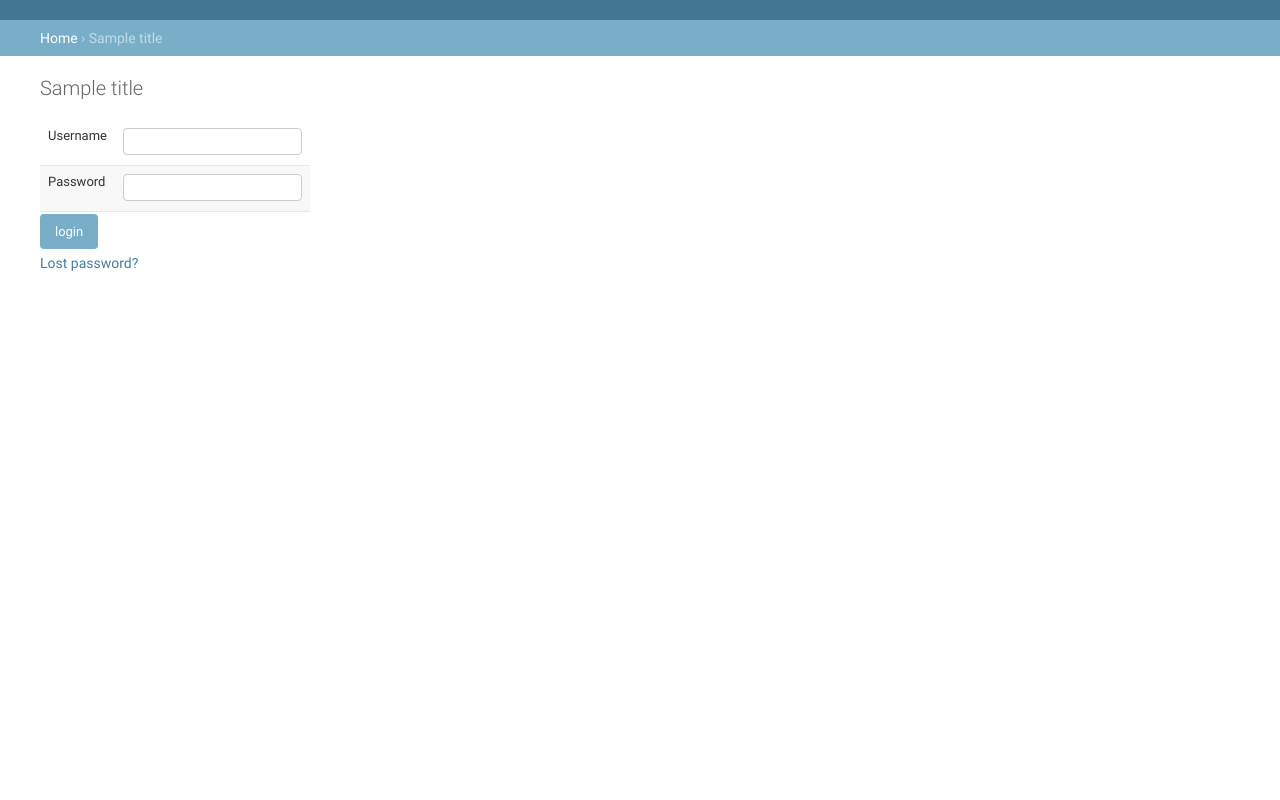
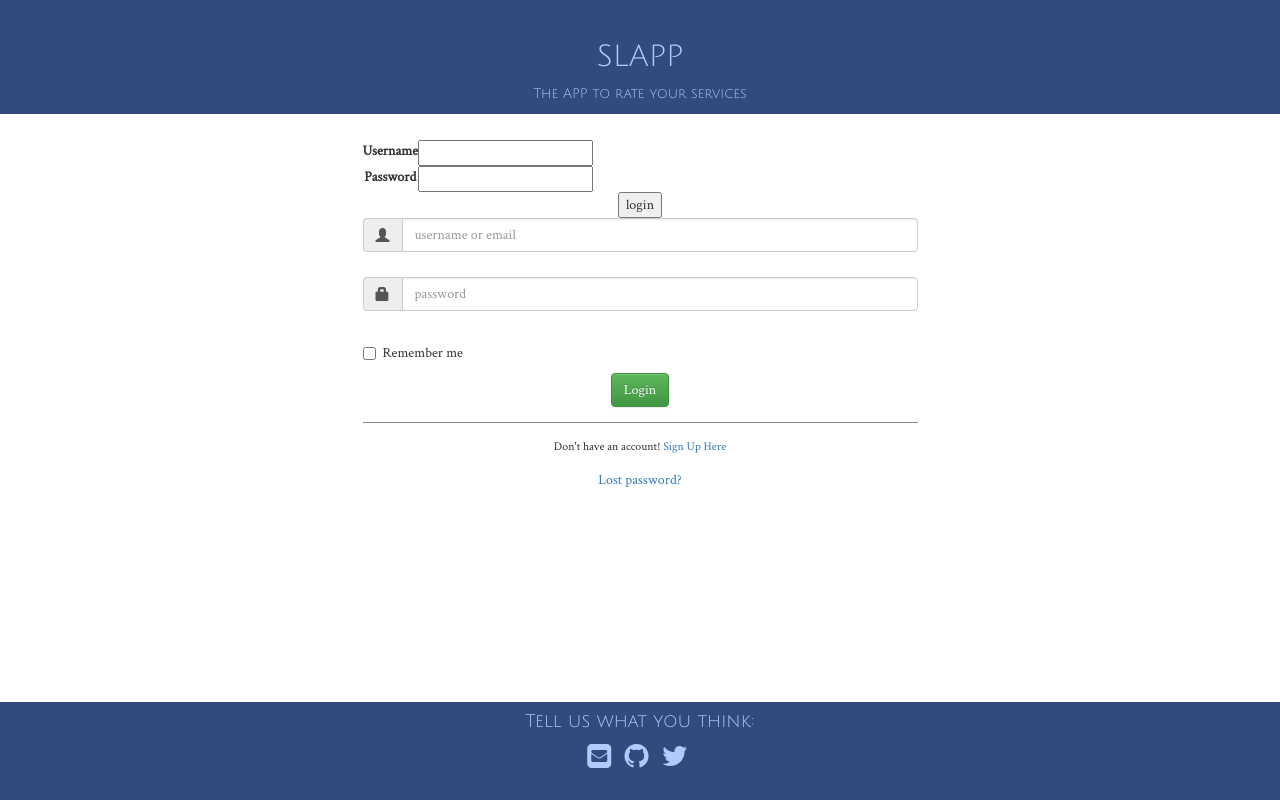
Before and after one commit to leoreq/slapp, a Django app: template sla_app/templates/sla_app/login.html in a window 1280 px wide. Run offline with Django 3.2, Linux system fonts and the light colour scheme; the template is opened without the code that fills it: most values are stand-ins (such as "Sample title", 1, 10 or a date in 2020); form fields are guessed from the names that the template uses; some libraries are stand-ins or nearby versions.

Commit message:
connecting the login to the home page

```diff
--- a/sla_app/static/css/main.css
+++ b/sla_app/static/css/main.css
@@ -13,7 +13,7 @@ body {
     font-family: 'Crimson Text', serif!important;
     }
 
-h2 ,h4{
+h2 ,h4, small{
     font-family: 'Julius Sans One', sans-serif!important;
     color:#B1CAFF!important;
 }
@@ -22,7 +22,9 @@ h2 ,h4{
     /*border-radius: 1.5em 1.5em 0 0;*/
     }
 
-
+a {text-decoration:none;
+}
+#providers_login {color: black!important;}
 .footer {
     position: absolute;
     bottom: 0;
--- a/sla_app/templates/sla_app/boot_base.html
+++ b/sla_app/templates/sla_app/boot_base.html
@@ -8,6 +8,8 @@
     <meta name="description" content="This app will help monitor, rate and review services.">
     <meta name="author" content="LeeX">
 
+
+
     <!-- Le styles -->
     <link href="{% static 'css/main.css' %}" rel="stylesheet">
     <!-- Links for working locally -->
@@ -17,6 +19,9 @@
     <link href="{% static 'font-awesome-4.4.0/css/font-awesome.css' %}" rel="stylesheet">
 
     <script src="{% static 'bootstrap-3.3.5-dist/js/jquery-1.11.3.min.js' %}" type="text/javascript"></script>
+
+    <script src="{% static 'bootstrap-3.3.5-dist/js/bootstrap.min.js' %}" type="text/javascript"></script>
+
     <link href='https://fonts.googleapis.com/css?family=Julius+Sans+One' rel='stylesheet' type='text/css'>
     <link href='https://fonts.googleapis.com/css?family=Crimson+Text' rel='stylesheet' type='text/css'>
     <!-- Links for working on web -->
@@ -52,6 +57,7 @@
             <span class="icon-bar"></span>
           </a>
           <h2 class="brand text-center titulo">SLAPP</h2>
+          <h4 class="text-center titulo"><small>The APP to rate your services</small></h4>
           <div class="nav-collapse collapse">
             <ul class="nav">
               <li class="active"><a href="/">Home</a></li>
@@ -99,4 +105,5 @@
       </div>
     </footer>
   </body>
+
 </html>
--- a/sla_app/templates/sla_app/home.html
+++ b/sla_app/templates/sla_app/home.html
@@ -8,7 +8,7 @@
             <button type="button" class="boton btn btn-lg btn-block boton" style="white-space: normal;">Clients <strong>EVALUATE</strong> Service</button>
         </div>
         <div class="col-xs-6">
-            <button type="button" class="boton btn btn-lg btn-block boton" style="white-space: normal;">Companies <strong>MANAGE</strong> Services</button>
+            <a href="{% url 'loginslap'%}" id="providers_login"><button type="button" class="boton btn btn-lg btn-block boton" style="white-space: normal;">Companies <strong>MANAGE</strong> Services</button></a>
         </div>
     </div>
     <div class="row">
--- a/sla_app/templates/sla_app/login.html
+++ b/sla_app/templates/sla_app/login.html
@@ -1,20 +1,36 @@
-{% extends "base.html" %}
+{% extends "sla_app/boot_base.html" %}
 
 {% block content %}
 
 {% if form.errors %}
+<div class="container">
+    <div class="row">
         <p>Your username and password didn't match. Please try again.</p>
+    </div>
+</div>
+
 {% endif %}
 
 {% if next %}
     {% if user.is_authenticated %}
-    <p>Your account doesn't have access to this page. To proceed,
-    please login with an account that has access.</p>
+    <div class="container">
+        <div class="row">
+            <p>Your account doesn't have access to this page. To proceed,please login with an account that has access.</p>
+        </div>
+    </div>
+
     {% else %}
+    <div class="container">
+        <div class="row">
             <p>Please login to see this page.</p>
+        </div>
+    </div>
+
     {% endif %}
 {% endif %}
-
+<div class="container text-center">
+    <div class="row">
+        <div class="col-xs-offset-3 col-xs-6">
         <form method="post" action="{% url 'loginslap' %}">
         {% csrf_token %}
             <table>
@@ -32,7 +48,58 @@
             <input type="hidden" name="next" value="{{ next }}" />
         </form>
 
+        <form id="loginform" class="form-horizontal" role="form">
+
+            <div style="margin-bottom: 25px" class="input-group">
+                        <span class="input-group-addon"><i class="glyphicon glyphicon-user"></i></span>
+                        <input id="login-username" type="text" class="form-control" name="username" value="" placeholder="username or email">
+                    </div>
+
+            <div style="margin-bottom: 25px" class="input-group">
+                        <span class="input-group-addon"><i class="glyphicon glyphicon-lock"></i></span>
+                        <input id="login-password" type="password" class="form-control" name="password" placeholder="password">
+                    </div>
+
+            <div class="input-group">
+                      <div class="checkbox">
+                        <label>
+                          <input id="login-remember" type="checkbox" name="remember" value="1"> Remember me
+                        </label>
+                      </div>
+                    </div>
+            <div style="margin-top:10px" class="form-group">
+                <!-- Button -->
+
+                <div class="col-sm-12 controls">
+                    <a id="btn-login" href="#" class="btn btn-success">Login  </a>
+                </div>
+            </div>
+
+                <div class="form-group">
+                    <div class="col-md-12 control">
+                        <div style="border-top: 1px solid#888; padding-top:15px; font-size:85%" >
+                            Don't have an account!
+                        <a href="#" onClick="$('#loginbox').hide(); $('#signupbox').show()">
+                            Sign Up Here
+                        </a>
+                        </div>
+                    </div>
+                </div>
+        </form>
+
+
+        </div>
+    </div>
+</div>
+
 {# Assumes you setup the password_reset view in your URLconf #}
+
+<div class="container text-center">
+    <div class="row">
+        <div class="col-xs-offset-3 col-xs-6">
             <p><a href="{% url 'password_reset' %}">Lost password?</a></p>
+        </div>
+    </div>
+</div>
 
 {% endblock %}
--- a/slapp/urls.py
+++ b/slapp/urls.py
@@ -20,6 +20,6 @@ from django.contrib.auth import views
 urlpatterns = [
 	url(r'^slapp/', include('sla_app.urls')),
     url(r'^admin/', include(admin.site.urls)),
-    url(r'^accounts/login/$', auth.views.login, {'template_name': 'sla_app/login.html'},name='loginslap'),
+    url(r'^login/$', auth.views.login, {'template_name': 'sla_app/login.html'},name='loginslap'),
    	url('', include('django.contrib.auth.urls')),
 ]
```
Also changed, not shown: sla_app/templates/sla_app/bootsingup.html (added, +139 -0 lines), 1 other file. Lines whose indentation alone changed are shown as unchanged.
